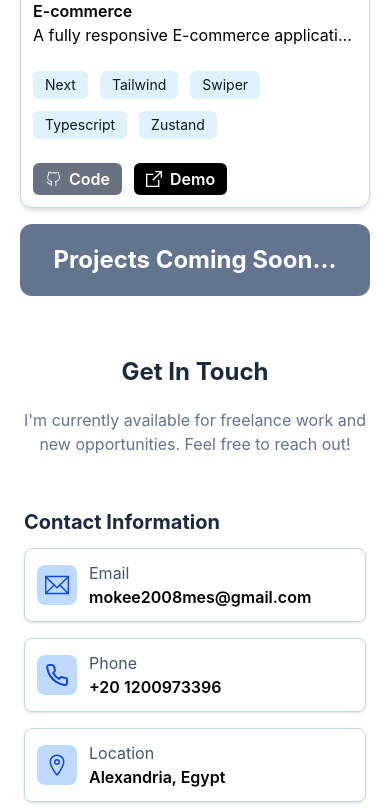
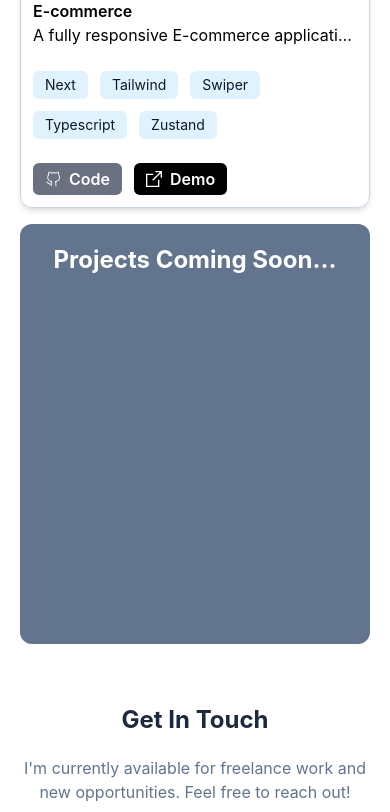
Before and after one commit to Mohamed-eslam10/My-Portfolio, a React (Vite) app: page / in a window 390 px wide. Shown: the part 3112-3924 px from the top of the page. Built offline with nearby package versions, Linux system fonts and the light colour scheme.

Commit message:
I added Image

```diff
--- a/src/ProjectComing.tsx
+++ b/src/ProjectComing.tsx
@@ -1,7 +1,7 @@
 
 export default function ProjectComing() {
   return (
-    <div className=" bg-slate-500 rounded-xl h-full ">
+    <div className=" bg-slate-500 rounded-xl md:h-full min-h-[420px]">
         <h1 className="text-center text-white text-2xl font-bold p-5">Projects Coming Soon...</h1>
     </div>
   )
--- a/src/Projects.tsx
+++ b/src/Projects.tsx
@@ -1,6 +1,7 @@
 import ProjectComp from "./ProjectComp";
 import ProjectComing from "./ProjectComing";
 import { motion, type Variants } from "framer-motion";
+import eCommerce from "./assets/e-commerce.png";
 export default function Projects() {
 
   const containerVariants: Variants = {
@@ -66,7 +67,7 @@ export default function Projects() {
           transition={{ type: "spring", stiffness: 300 }}
           >
           <ProjectComp
-            picture='src/assets/e-commerce.png'
+            picture={eCommerce}
             title="E-commerce"
             description="A fully responsive E-commerce application focused on performance and user experience"
             items={["Next", "Tailwind","Swiper","Typescript","Zustand",]}
```
